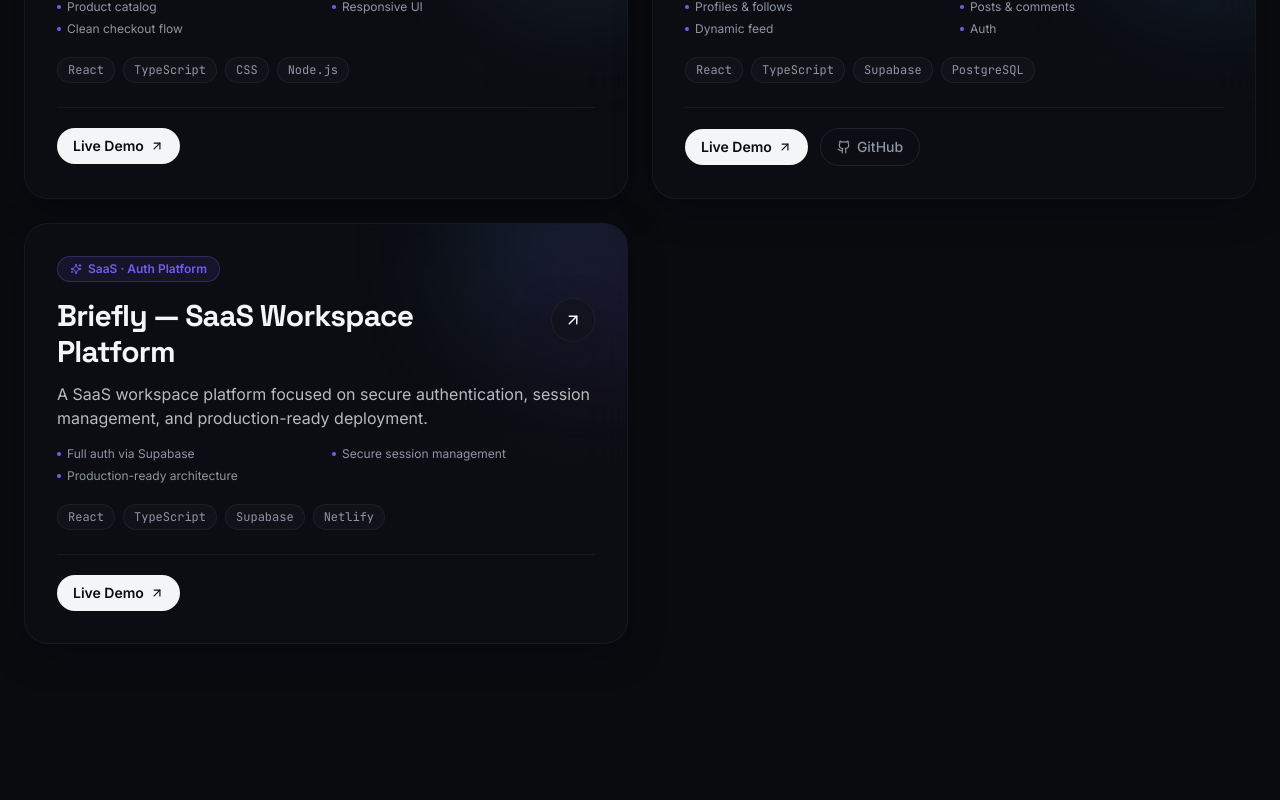
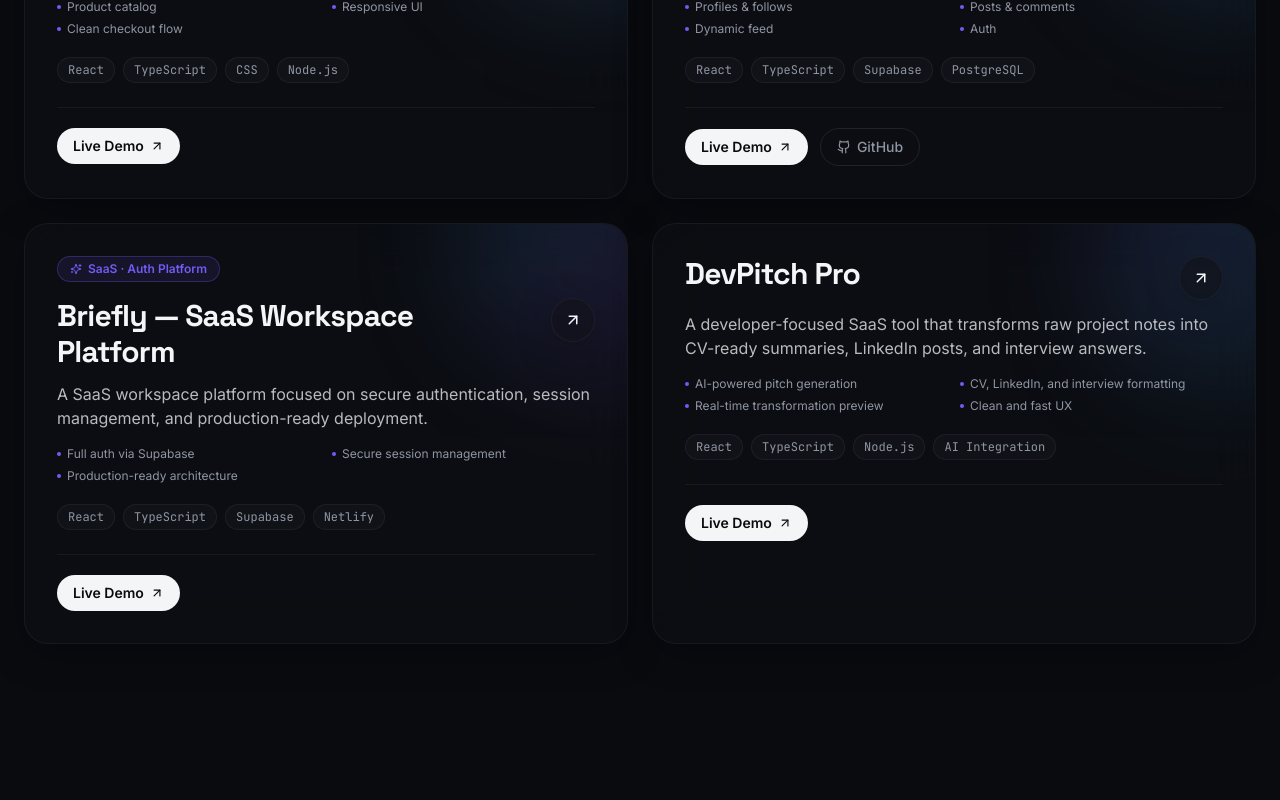
Before and after one commit to Dimson7777/DimitrijeWeb, a React (Vite) app: page / in a window 1280 px wide. Shown: the part 4960-5760 px from the top of the page. Built offline with nearby package versions, Linux system fonts and the light colour scheme; no server answers; the HTML template or start-up script is replaced by a standard one.

Commit message:
add new project

```diff
--- a/src/components/portfolio/Projects.tsx
+++ b/src/components/portfolio/Projects.tsx
@@ -74,6 +74,21 @@ const projects = [
     github: null,
     accent: "from-accent-cyan/40 via-primary/20 to-primary-glow/25",
     badge: "SaaS · Auth Platform",
+  },
+  {
+    title: "DevPitch Pro",
+    description:
+      "A developer-focused SaaS tool that transforms raw project notes into CV-ready summaries, LinkedIn posts, and interview answers.",
+    features: [
+      "AI-powered pitch generation",
+      "CV, LinkedIn, and interview formatting",
+      "Real-time transformation preview",
+      "Clean and fast UX",
+    ],
+    tech: ["React", "TypeScript", "Node.js", "AI Integration"],
+    live: "https://devpitch-rho.vercel.app",
+    github: null,
+    accent: "from-primary/30 to-accent-cyan/20",
   },
 ];
 
```
